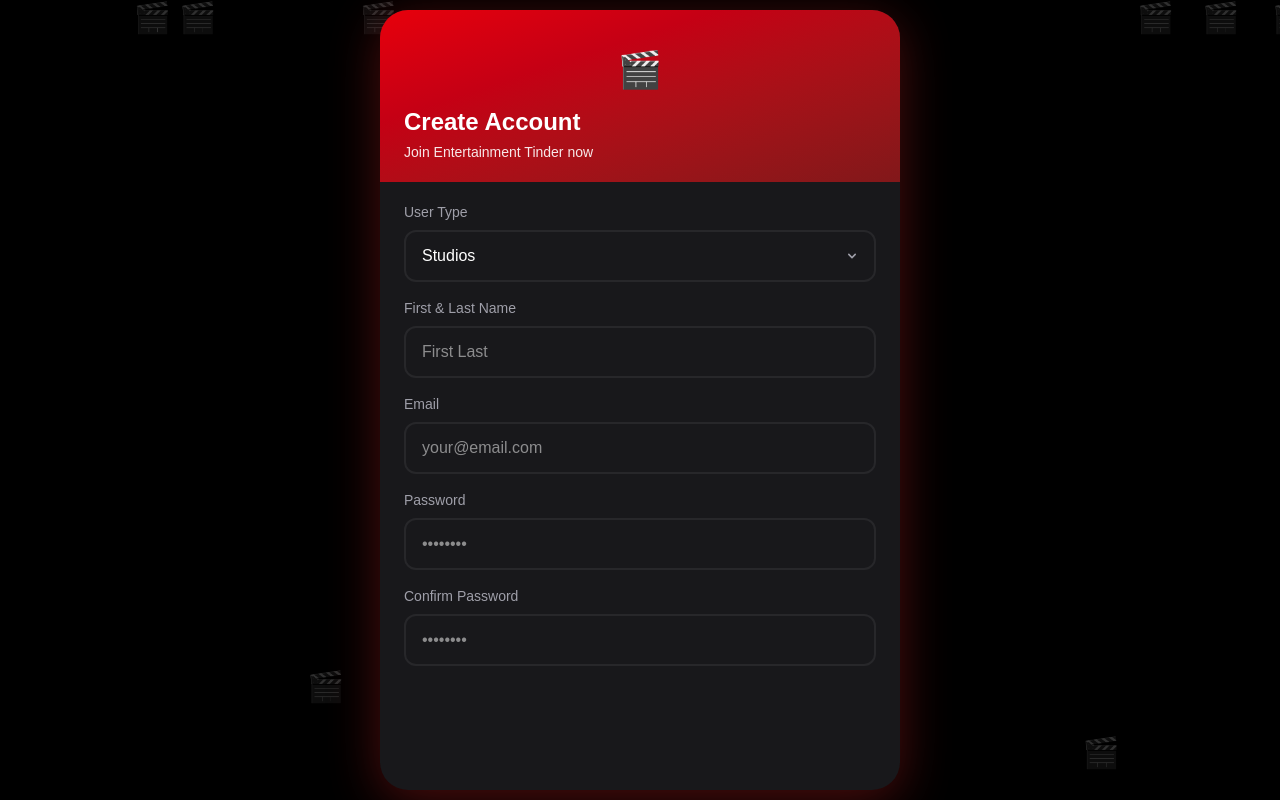
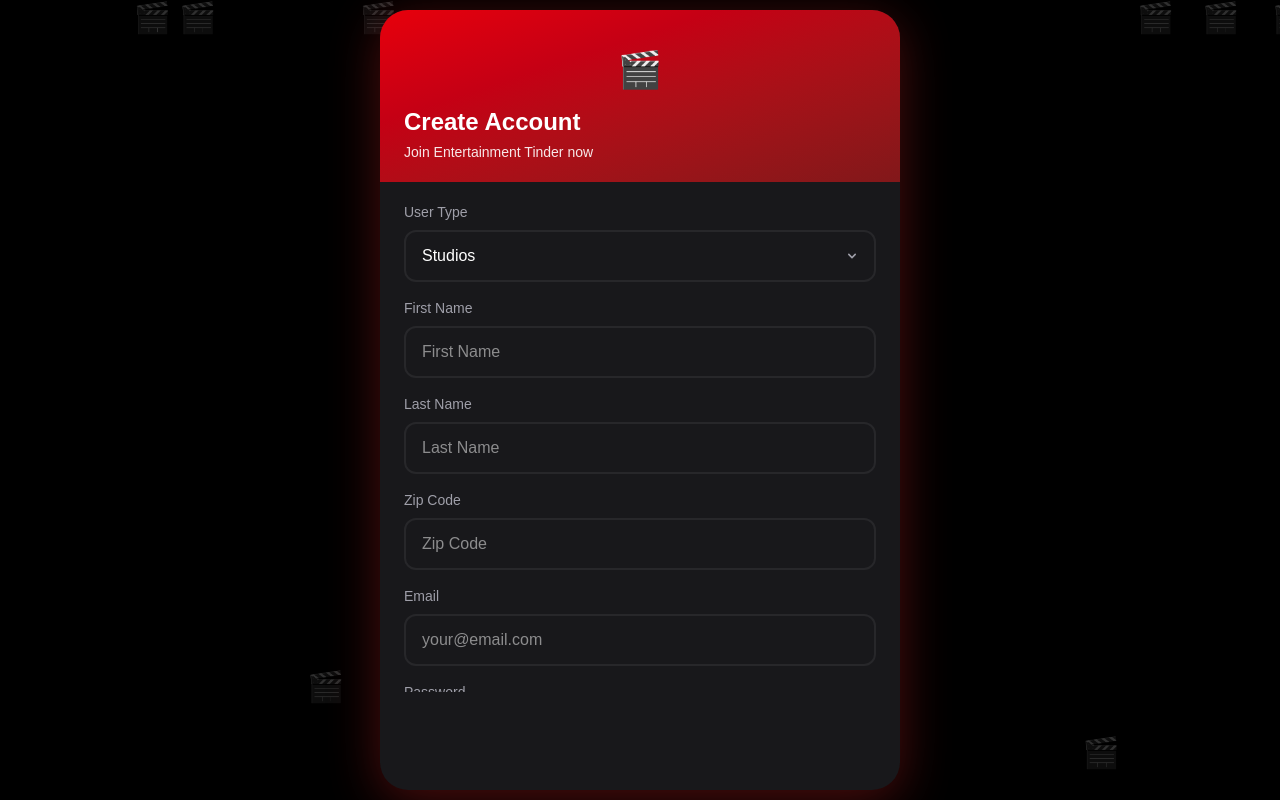
Before and after one commit to zpate6/SparkHacks2026, a Next.js app in the folder frontend/: page /signUp in a window 1280 px wide. Built offline with nearby package versions, Linux system fonts and the light colour scheme.

Commit message:
Login Integration with backend

```diff
--- a/frontend/app/signUp/page.tsx
+++ b/frontend/app/signUp/page.tsx
@@ -3,9 +3,19 @@
 import { useState, useEffect } from "react";
 import { useRouter } from "next/navigation";
 import Link from "next/link";
+import { createNewUser } from "@/lib/api";
+import { User } from "@/types";
 
 export default function SignUpPage() {
   const [name, setName] = useState("");
+  const [formData, setFormData] = useState({
+    email: '',
+    password: '',
+    firstName: '',
+    lastName: '',
+    profession: 'ACTOR', // Default from your Enum list
+    zipcode: '',
+  });
   const [email, setEmail] = useState("");
   const [password, setPassword] = useState("");
   const [confirm, setConfirm] = useState("");
@@ -32,35 +42,32 @@
   }, []);
 
   const handleSignUp = async () => {
-    if (!name || !email || !password || !confirm) {
+
+    if (!formData.firstName || !formData.lastName || !formData.email || !formData.password || !formData.profession || !formData.zipcode || !confirm) {
       alert("Please fill out all fields");
       return;
     }
 
-    if (password !== confirm) {
+    if (formData["password"] !== confirm) {
       alert("Passwords do not match");
       return;
     }
 
+
     try {
-      const response = await fetch("http://localhost:8080/api/users/signup", {
-        method: "POST",
-        headers: {
-          "Content-Type": "application/json",
-        },
-        body: JSON.stringify({ name, email, password }),
+      // 1. Send data to your Spring Boot backend
+      const response = await fetch('http://localhost:8080/api/users/register', {
+        method: 'POST',
+        headers: { 'Content-Type': 'application/json' },
+        body: JSON.stringify(formData),
       });
 
       if (response.ok) {
-        // Optionally store user data or just redirect
-        router.push("/"); // Redirect to login page
-      } else {
-        const errorData = await response.json();
-        alert(errorData.message || "Signup failed");
+        alert('User created successfully!');
+        router.push('/homePage'); // Redirect to swiping home page
       }
     } catch (error) {
-      console.error("Signup error:", error);
-      alert("An error occurred during signup");
+      console.error('Registration failed:', error);
     }
   };
 
@@ -102,8 +109,8 @@
             </label>
             <div className="relative">
               <select
-                value={userType}
-                onChange={(e) => setUserType(e.target.value)}
+                value={formData["profession"]}
+                onChange={(e) => setFormData({...formData, profession: e.target.value})}
                 className="w-full appearance-none rounded-xl border-2 border-zinc-800 bg-zinc-900 px-4 py-3 text-white outline-none focus:border-red-600"
               >
                 {USER_TYPES.map((type) => (
@@ -122,12 +129,36 @@
 
           <div className="flex flex-col gap-2">
             <label className="text-sm font-medium text-zinc-400">
-              First & Last Name
+              First Name
             </label>
             <input
-              placeholder="First Last"
-              value={name}
-              onChange={(e) => setName(e.target.value)}
+              placeholder="First Name"
+              value={formData.firstName}
+              onChange={(e) => setFormData({...formData, firstName: e.target.value})}
+              className="rounded-xl border-2 border-zinc-800 bg-zinc-900 px-4 py-3 text-white outline-none focus:border-red-600"
+            />
+          </div>
+
+          <div className="flex flex-col gap-2">
+            <label className="text-sm font-medium text-zinc-400">
+              Last Name
+            </label>
+            <input
+              placeholder="Last Name"
+              value={formData.lastName}
+              onChange={(e) => setFormData({...formData, lastName: e.target.value})}
+              className="rounded-xl border-2 border-zinc-800 bg-zinc-900 px-4 py-3 text-white outline-none focus:border-red-600"
+            />
+          </div>
+
+          <div className="flex flex-col gap-2">
+            <label className="text-sm font-medium text-zinc-400">
+              Zip Code
+            </label>
+            <input
+              placeholder="Zip Code"
+              value={formData.zipcode}
+              onChange={(e) => setFormData({...formData, zipcode: e.target.value})}
               className="rounded-xl border-2 border-zinc-800 bg-zinc-900 px-4 py-3 text-white outline-none focus:border-red-600"
             />
           </div>
@@ -139,8 +170,8 @@
             <input
               type="email"
               placeholder="your@email.com"
-              value={email}
-              onChange={(e) => setEmail(e.target.value)}
+              value={formData.email}
+              onChange={(e) => setFormData({...formData, email: e.target.value})}
               className="rounded-xl border-2 border-zinc-800 bg-zinc-900 px-4 py-3 text-white outline-none focus:border-red-600"
             />
           </div>
@@ -152,8 +183,8 @@
             <input
               type="password"
               placeholder="••••••••"
-              value={password}
-              onChange={(e) => setPassword(e.target.value)}
+              value={formData.password}
+              onChange={(e) => setFormData({...formData, password: e.target.value})}
               className="rounded-xl border-2 border-zinc-800 bg-zinc-900 px-4 py-3 text-white outline-none focus:border-red-600"
             />
           </div>
```
